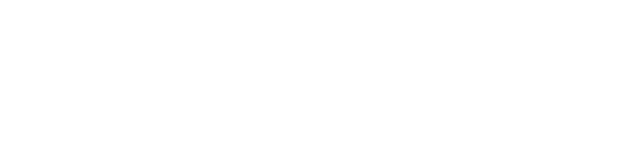
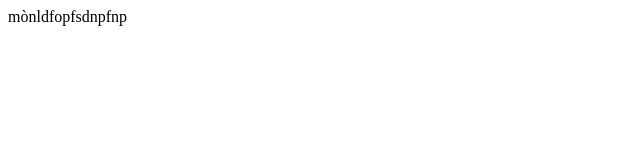
Before and after one commit to nguyen-thanh-tu/nguythanhtu.github.io, a plain HTML site: page homepage.html in a window 1280 px wide. Shown: the whole page, without its empty margins (0-640 px from the left). Drawn offline with Linux system fonts and the light colour scheme.

Commit message:
đã thay đổi homepage.html

```diff
--- a/homepage.html
+++ b/homepage.html
@@ -4,6 +4,6 @@
 	<title>VnExpress - Báo tiếng Việt nhiều người xem nhất</title>
 </head>
 <body>
-
+mònldfopfsdnpfnp
 </body>
 </html>
```
